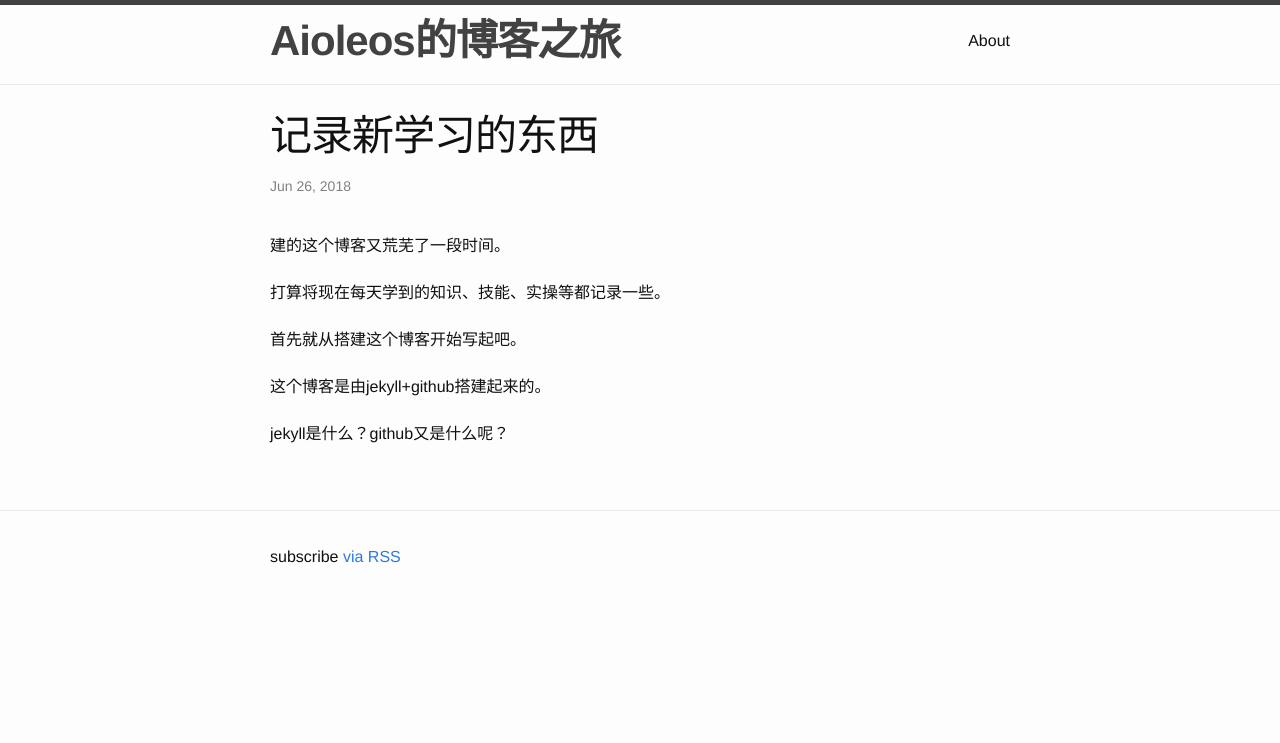
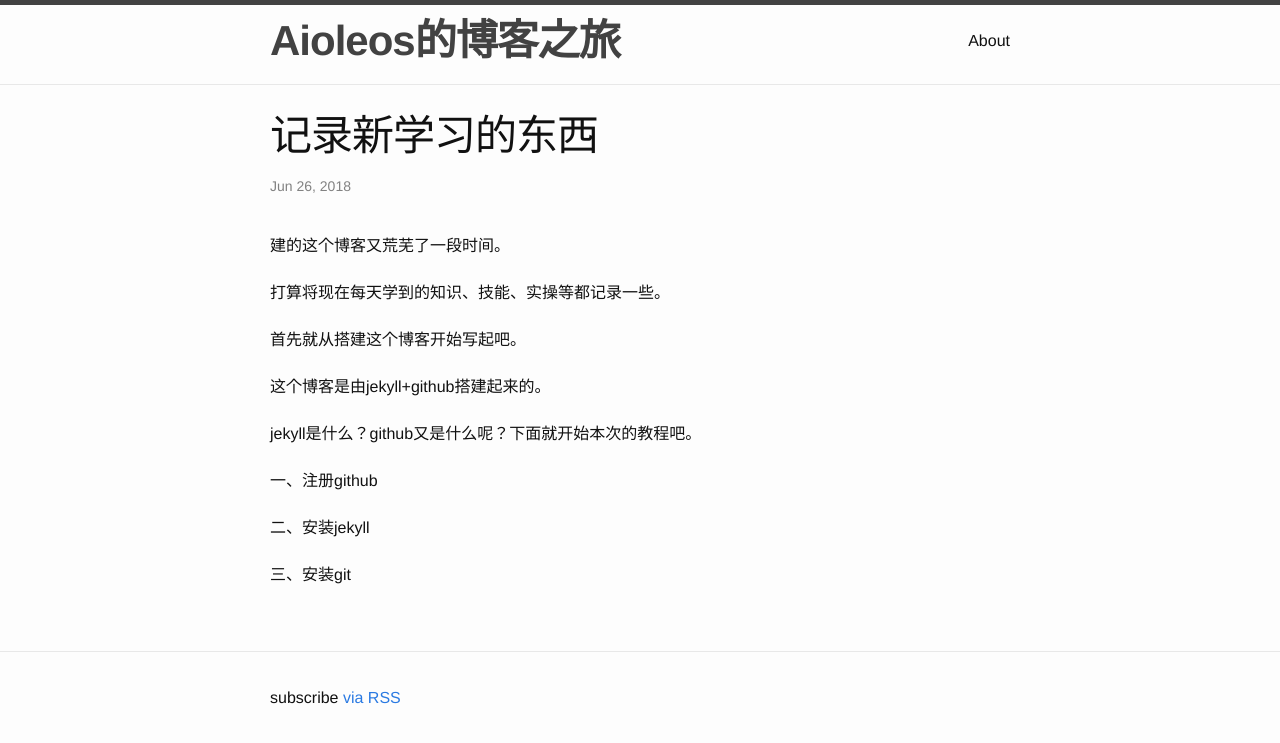
Before and after one commit to Aioleos/Aioleos.github.io, a Jekyll site: the page built from _posts/2018-6-26-write-articals-for-everyday-learning.markdown, in a window 1280 px wide. Shown: the top 743 px of the page. Built offline with Jekyll 4.4.1, drawn with Linux system fonts in a browser that asks for light colours.

Commit message:
Modify something

```diff
--- a/_posts/2018-6-26-write-articals-for-everyday-learning.markdown
+++ b/_posts/2018-6-26-write-articals-for-everyday-learning.markdown
@@ -10,4 +10,10 @@ title:  "记录新学习的东西"
 
 这个博客是由jekyll+github搭建起来的。
 
-jekyll是什么？github又是什么呢？
+jekyll是什么？github又是什么呢？下面就开始本次的教程吧。
+
+一、注册github
+
+二、安装jekyll
+
+三、安装git
```
Also changed, not shown: assets/rice.jpg (deleted).
